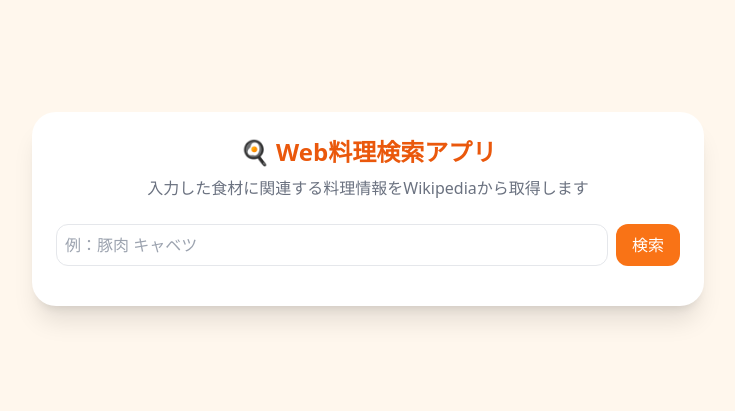
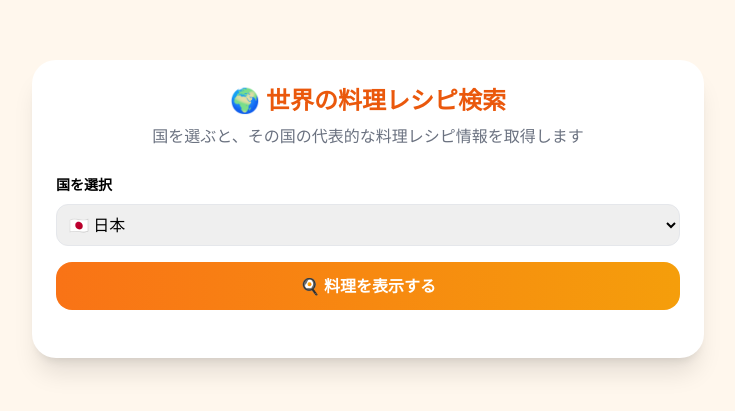
Before and after one commit to Tanakou-art/konndate2, a plain HTML site: page index.html in a window 1280 px wide. Shown: the part 191-602 px from the top of the page, without its empty margins (272-1007 px from the left). Drawn offline with nearby package versions, Linux system fonts and the light colour scheme.

Commit message:
Revise app for global cuisine recipe search
Updated the title and heading to reflect the new focus on global cuisine. Replaced the search input with a country selection dropdown and modified the search function to retrieve recipes based on the selected country.

```diff
--- a/index.html
+++ b/index.html
@@ -2,7 +2,7 @@
 <html lang="ja">
 <head>
   <meta charset="UTF-8">
-  <title>Web料理検索アプリ</title>
+  <title>世界の料理レシピ検索</title>
   <meta name="viewport" content="width=device-width, initial-scale=1.0">
   <script src="https://cdn.tailwindcss.com"></script>
 </head>
@@ -12,46 +12,48 @@
 <div class="bg-white shadow-xl rounded-3xl p-6 w-full max-w-2xl">
 
   <h1 class="text-2xl font-bold text-center text-orange-600 mb-2">
-    🍳 Web料理検索アプリ
+    🌍 世界の料理レシピ検索
   </h1>
 
   <p class="text-center text-gray-500 mb-6">
-    入力した食材に関連する料理情報をWikipediaから取得します
+    国を選ぶと、その国の代表的な料理レシピ情報を取得します
   </p>
 
-  <div class="flex gap-2 mb-4">
-    <input
-      id="searchInput"
-      type="text"
-      placeholder="例：豚肉 キャベツ"
-      class="flex-1 border rounded-xl p-2"
-    />
-    <button
-      onclick="searchWikipedia()"
-      class="bg-orange-500 text-white px-4 rounded-xl"
-    >
-      検索
-    </button>
+  <!-- 国選択 -->
+  <div class="mb-4">
+    <label class="font-bold text-sm">国を選択</label>
+    <select id="countrySelect" class="w-full border rounded-xl p-2 mt-2">
+      <option value="日本料理">🇯🇵 日本</option>
+      <option value="イタリア料理">🇮🇹 イタリア</option>
+      <option value="フランス料理">🇫🇷 フランス</option>
+      <option value="中華料理">🇨🇳 中国</option>
+      <option value="韓国料理">🇰🇷 韓国</option>
+      <option value="メキシコ料理">🇲🇽 メキシコ</option>
+      <option value="インド料理">🇮🇳 インド</option>
+      <option value="タイ料理">🇹🇭 タイ</option>
+    </select>
   </div>
 
-  <div id="loading" class="hidden text-orange-500 mb-4">
-    検索中...
+  <button
+    onclick="searchCuisine()"
+    class="w-full bg-gradient-to-r from-orange-500 to-amber-500 text-white font-bold py-3 rounded-2xl"
+  >
+    🍳 料理を表示する
+  </button>
+
+  <div id="loading" class="hidden text-orange-500 mt-4">
+    データ取得中...
   </div>
 
-  <div id="results" class="space-y-4"></div>
+  <div id="results" class="space-y-6 mt-6"></div>
 
 </div>
 
 <script>
-async function searchWikipedia() {
-  const query = document.getElementById("searchInput").value.trim();
+async function searchCuisine() {
+  const country = document.getElementById("countrySelect").value;
   const resultsDiv = document.getElementById("results");
   const loadingDiv = document.getElementById("loading");
-
-  if (!query) {
-    alert("キーワードを入力してください");
-    return;
-  }
 
   resultsDiv.innerHTML = "";
   loadingDiv.classList.remove("hidden");
@@ -61,7 +63,7 @@ async function searchWikipedia() {
       new URLSearchParams({
         action: "query",
         list: "search",
-        srsearch: query + " 料理",
+        srsearch: country,
         format: "json",
         origin: "*"
       });
@@ -69,30 +71,47 @@ async function searchWikipedia() {
     const response = await fetch(url);
     const data = await response.json();
 
-    loadingDiv.classList.add("hidden");
-
-    if (data.query.search.length === 0) {
-      resultsDiv.innerHTML = "<p class='text-gray-500'>結果が見つかりませんでした。</p>";
+    if (!data.query.search.length) {
+      loadingDiv.classList.add("hidden");
+      resultsDiv.innerHTML = "<p class='text-gray-500'>料理情報が見つかりませんでした。</p>";
       return;
     }
 
-    data.query.search.slice(0,5).forEach(item => {
-      const pageUrl = "https://ja.wikipedia.org/wiki/" + encodeURIComponent(item.title);
+    // 上位3件表示
+    const topResults = data.query.search.slice(0,3);
+
+    for (let item of topResults) {
+
+      const detailUrl = "https://ja.wikipedia.org/w/api.php?" +
+        new URLSearchParams({
+          action: "query",
+          prop: "extracts",
+          exintro: true,
+          explaintext: true,
+          titles: item.title,
+          format: "json",
+          origin: "*"
+        });
+
+      const detailResponse = await fetch(detailUrl);
+      const detailData = await detailResponse.json();
+      const pages = detailData.query.pages;
+      const page = pages[Object.keys(pages)[0]];
 
       const card = document.createElement("div");
       card.className = "border rounded-xl p-4 bg-orange-50";
 
       card.innerHTML = `
         <h2 class="font-bold text-lg text-orange-700">${item.title}</h2>
-        <p class="text-sm text-gray-600 mt-2">${item.snippet}...</p>
-        <a href="${pageUrl}" target="_blank"
-           class="text-blue-600 underline mt-2 inline-block">
-           Wikipediaで詳しく見る
-        </a>
+        <p class="text-sm text-gray-700 mt-2">
+          ${page.extract ? page.extract.substring(0, 300) + "..." : "説明が取得できませんでした。"}
+        </p>
       `;
 
       resultsDiv.appendChild(card);
-    });
+    }
+
+    loadingDiv.classList.add("hidden");
 
   } catch (error) {
     loadingDiv.classList.add("hidden");
```
